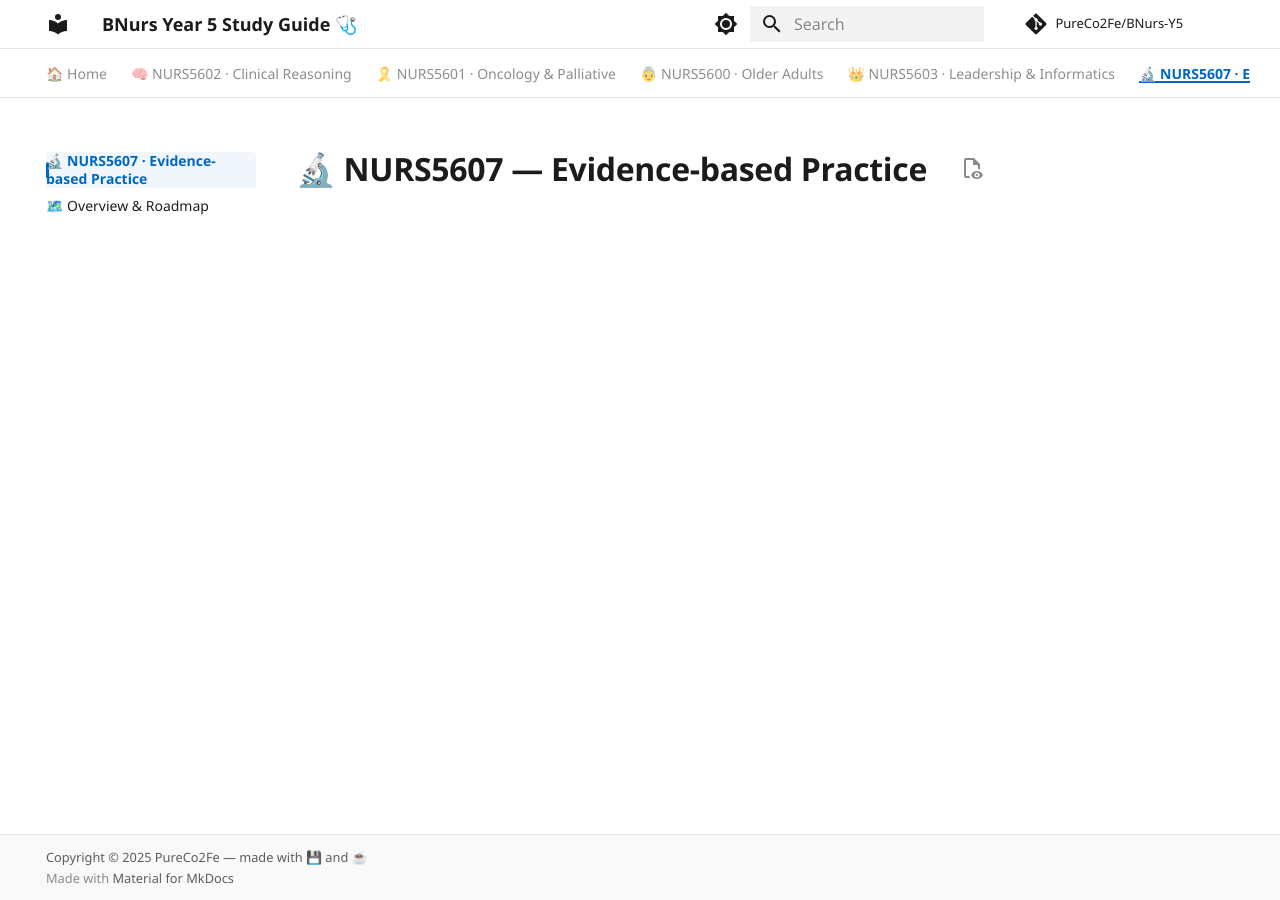
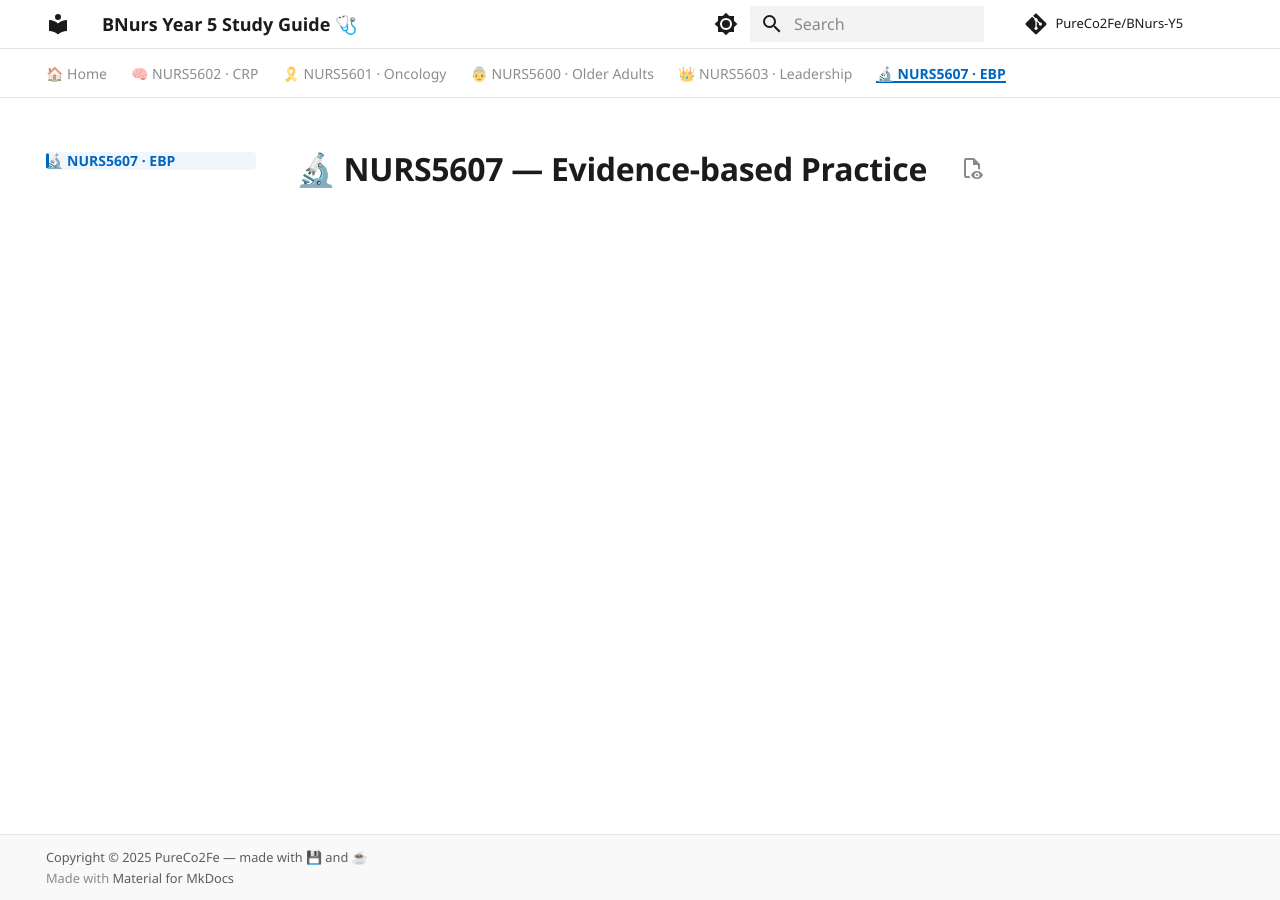
Before and after one commit to PureCo2Fe/BNurs-Y5, an MkDocs documentation site: the page built from docs/nurs5607-evidence-based-practice/index.md, in a window 1280 px wide. Built offline with MkDocs 1.6.1 and Material for MkDocs 9.7.7, drawn with Linux system fonts in a browser that asks for light colours; comment, search, counter and statistics services are not loaded.

Commit message:
Update mkdocs.yml

```diff
--- a/mkdocs.yml
+++ b/mkdocs.yml
@@ -66,18 +66,13 @@ markdown_extensions:
 
 nav:
   - 🏠 Home: index.md
-  - 🧠 NURS5602 · Clinical Reasoning:
+  - 🧠 NURS5602 · CRP:
       - nurs5602-clinical-reasoning/index.md
-      - 🗺️ Overview & Roadmap: nurs5602-clinical-reasoning/overview.md
-  - 🎗️ NURS5601 · Oncology & Palliative:
+  - 🎗️ NURS5601 · Oncology:
       - nurs5601-oncology-palliative/index.md
-      - 🗺️ Overview & Roadmap: nurs5601-oncology-palliative/overview.md
   - 👵 NURS5600 · Older Adults:
       - nurs5600-older-adults/index.md
-      - 🗺️ Overview & Roadmap: nurs5600-older-adults/overview.md
-  - 👑 NURS5603 · Leadership & Informatics:
+  - 👑 NURS5603 · Leadership:
       - nurs5603-leadership-informatics/index.md
-      - 🗺️ Overview & Roadmap: nurs5603-leadership-informatics/overview.md
-  - 🔬 NURS5607 · Evidence-based Practice:
+  - 🔬 NURS5607 · EBP:
       - nurs5607-evidence-based-practice/index.md
-      - 🗺️ Overview & Roadmap: nurs5607-evidence-based-practice/overview.md
```
